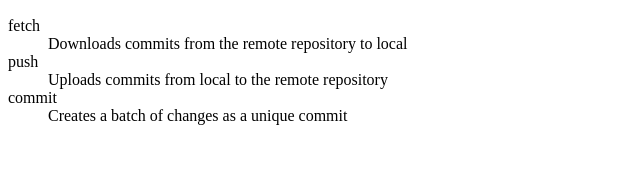
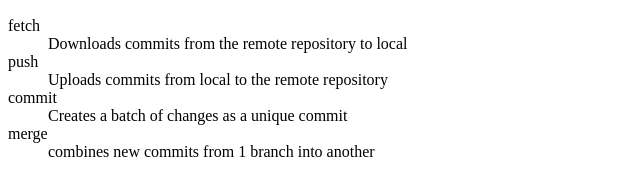
Before and after one commit to dannydwarren/learning-git, a plain HTML site: page index.html in a window 1280 px wide. Shown: the part 110-306 px from the top of the page, without its empty margins (0-640 px from the left). Drawn offline with Linux system fonts and the light colour scheme.

Commit message:
Add merge definition

```diff
--- a/index.html
+++ b/index.html
@@ -10,6 +10,8 @@
 			<dd>Uploads commits from local to the remote repository</dd>
 			<dt>commit</dt>
 			<dd>Creates a batch of changes as a unique commit</dd>
+			<dt>merge</dt>
+			<dd>combines new commits from 1 branch into another</dd>
 		</dl>
 	</body>
 </html>
```
